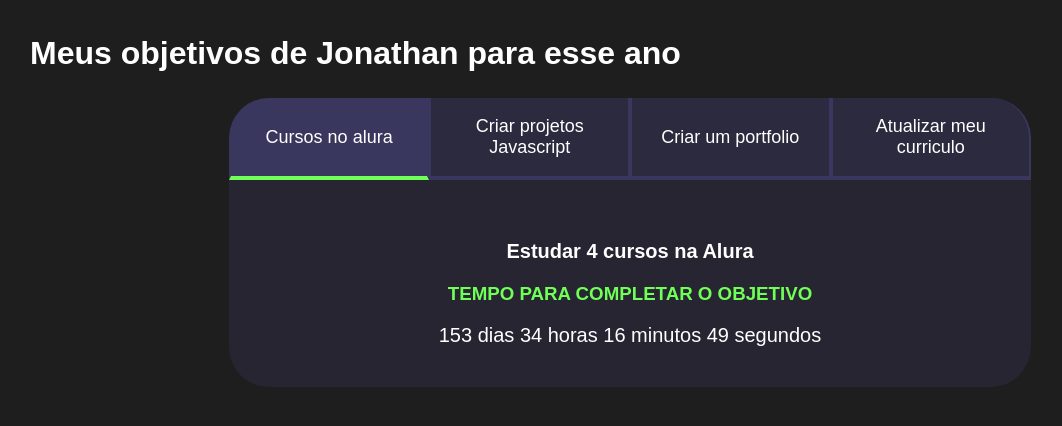
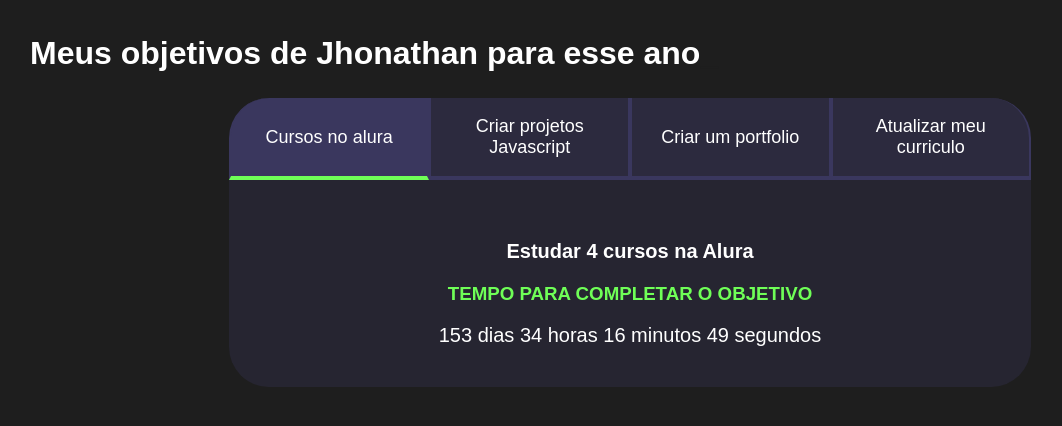
Before and after one commit to ystarblack135/3-tri, a plain HTML site: page index.html in a window 1280 px wide. Shown: the whole page, without its empty margins (10-1072 px from the left). Drawn offline with Linux system fonts and the light colour scheme.

Commit message:
Update index.html

```diff
--- a/index.html
+++ b/index.html
@@ -9,7 +9,7 @@
 </head>
 <body>
     <section class="conteudo-principal">
-        <h2 class="titulo-principal">Meus objetivos de Jonathan para esse ano<span style="color: #1E1E1E;">_</span></h2>
+        <h2 class="titulo-principal">Meus objetivos de Jhonathan para esse ano<span style="color: #1E1E1E;">_</span></h2>
        <div class="conteudo">
         <div class="botoes">
             <button class="botao ativo">Cursos no alura</button>
```
